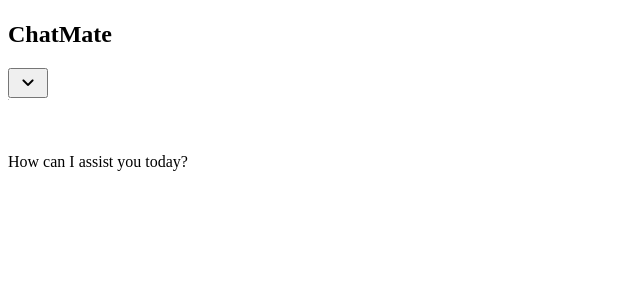
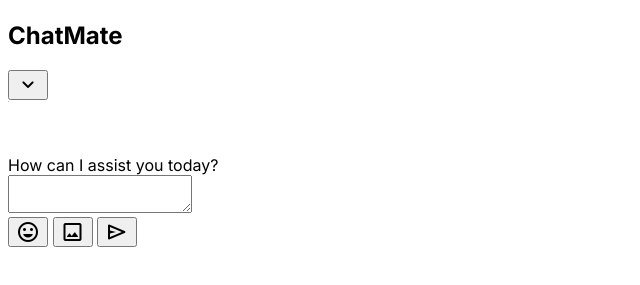
Before and after one commit to InukaMapa/AI-Chat-Bot-Using-Html-CSS-JS-, a plain HTML site: page index.html in a window 1280 px wide. Shown: the part 61-346 px from the top of the page, without its empty margins (0-640 px from the left). Drawn offline with nearby package versions, Linux system fonts and the light colour scheme.

Commit message:
udate style sheet

```diff
--- a/index.html
+++ b/index.html
@@ -4,7 +4,7 @@
     <meta charset="UTF-8">
     <meta name="viewport" content="width=device-width, initial-scale=1.0">
     <title>AI Chat Bot</title>
-    <link rel="stylesheet" href="https://fonts.googleapis.com/css2?family=Material+Symbols+Rounded:opsz,wght,FILL,GRAD@24,400,0,0&icon_names=keyboard_arrow_down" />
+<link rel="stylesheet" href="https://fonts.googleapis.com/css2?family=Material+Symbols+Rounded" />
     <link rel="stylesheet" href="style.css">
 
 </head>
@@ -32,7 +32,20 @@
                 <div class="message-text"> How can I assist you today?
                 </div>
             </div>
+            <div class="chat-footer">
+                <form action="#" class="chat-form">
+                    <textarea placeholder="Type your message here...">
+                    </textarea>
+                   <div class="chat-controls">
+                    <button type="button"
+                    class="material-symbols-rounded">Mood</button>
+                    <button type="button"
+                    class="material-symbols-rounded">image</button>
+                    <button type="submit"
+                    class="material-symbols-rounded">send</button>
+                     </div>
+                    </form>
+                </div>
         </div>
-</div>
 </body>
 </html>
--- a/style.css
+++ b/style.css
@@ -0,0 +1,6 @@
+/*Importing Google Fonts*/
+@import url('https://fonts.googleapis.com/css2?family=Inter:opsz,wght@14..32,100..900&display=swap');
+
+*{
+    font-family: "Inter", sans-serif;
+}
```
